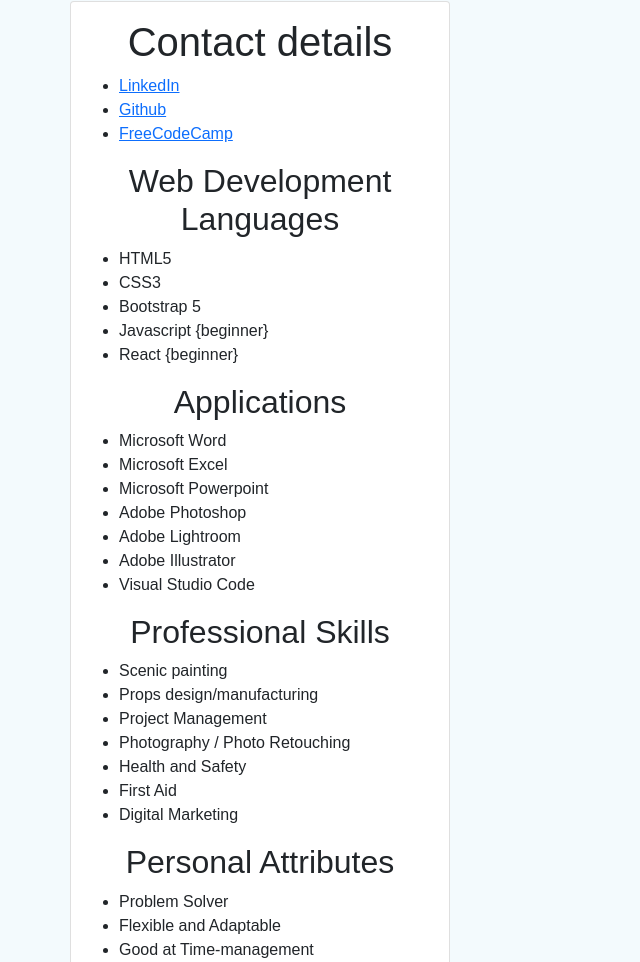
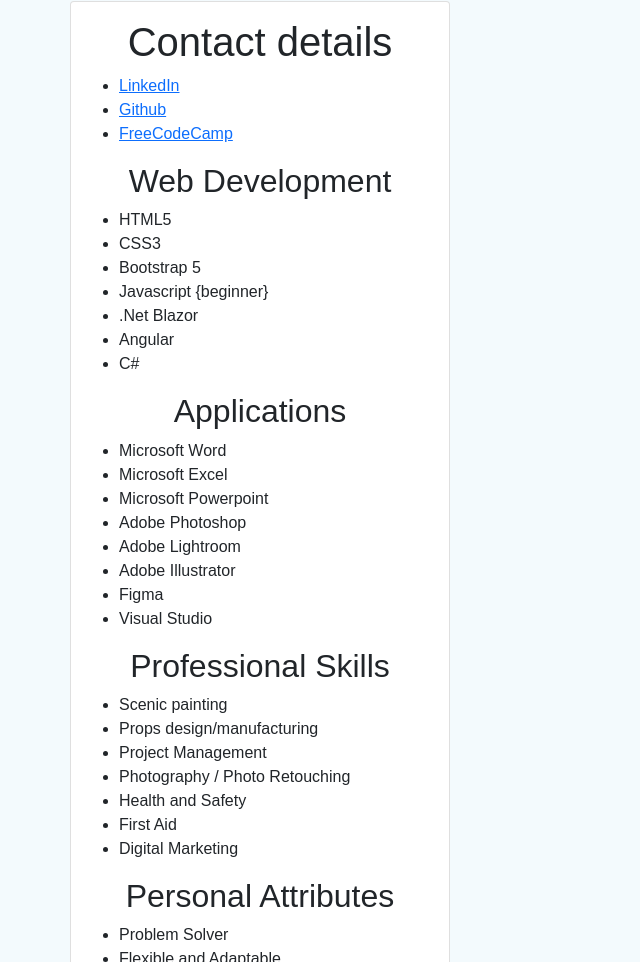
Before and after one commit to LTaute/LTaute-Resume, a plain HTML site: page index.html in a window 1280 px wide. Shown: the part 2078-3040 px from the top of the page, without its empty margins (0-640 px from the left). Drawn offline with nearby package versions, Linux system fonts and the light colour scheme.

Commit message:
Info changes to CV Div

```diff
--- a/index.html
+++ b/index.html
@@ -104,13 +104,15 @@
           <li><a href="https://www.freecodecamp.org/LITaute" target="_blank">FreeCodeCamp</a></li>
         </ul>
 
-        <h2 class="container text-center">Web Development Languages</h2>
+        <h2 class="container text-center">Web Development</h2>
         <ul class="list">
-          <li>HTML5</li>
-          <li>CSS3</li>
-          <li>Bootstrap 5</li>
-          <li>Javascript {beginner}</li>
-          <li>React {beginner}</li>
+            <li>HTML5</li>
+            <li>CSS3</li>
+            <li>Bootstrap 5</li>
+            <li>Javascript {beginner}</li>
+            <li>.Net Blazor</li>
+            <li>Angular</li>
+            <li>C#</li>
         </ul>
 
         <h2 class="container text-center">Applications</h2>
@@ -121,7 +123,8 @@
           <li>Adobe Photoshop</li>
           <li>Adobe Lightroom</li>
           <li>Adobe Illustrator</li>
-          <li>Visual Studio Code</li>
+          <li>Figma</li>
+          <li>Visual Studio</li>
         </ul>
 
         <h2 class="container text-center">Professional Skills</h2>
```
